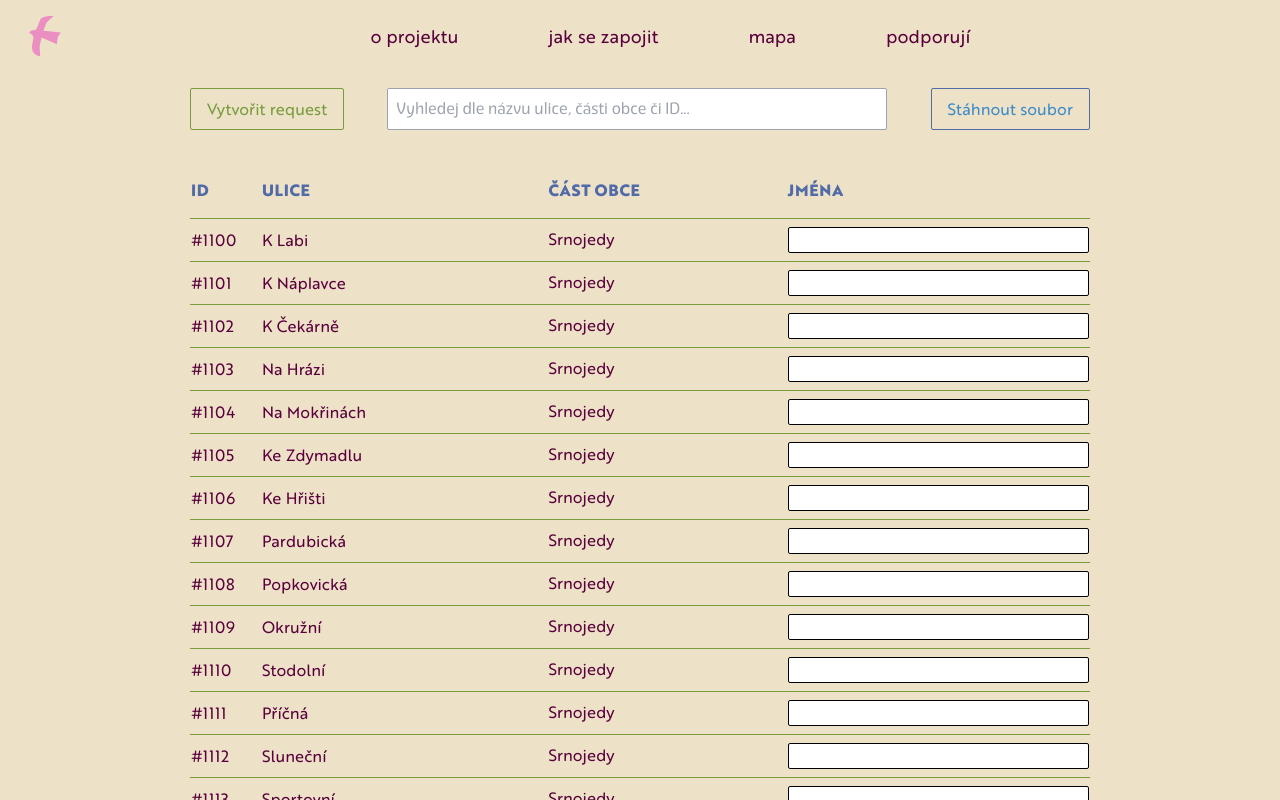
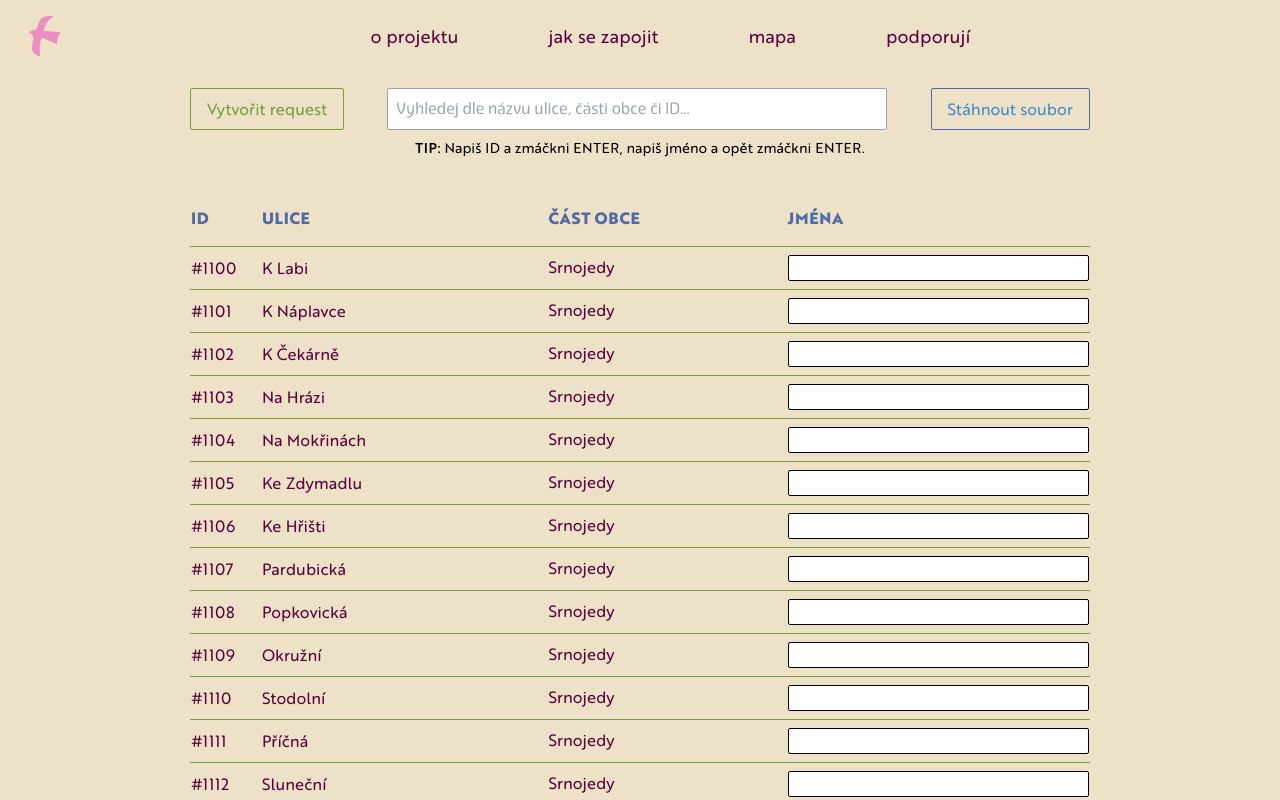
Before and after one commit to petrkucerak/modlitbyzaulice, a Next.js app: page /form in a window 1280 px wide. Shown: the top 800 px of the page. Built offline with nearby package versions, Linux system fonts and the light colour scheme.

Commit message:
Add workflow description

```diff
--- a/components/table/table.js
+++ b/components/table/table.js
@@ -73,7 +73,10 @@ export default function Table() {
           Stáhnout soubor
         </button>
       </div>
-
+      <p className="mt-2 text-sm">
+        <strong className="font-medium">TIP:</strong> Napiš ID a&nbsp;zmáčkni
+        ENTER, napiš jméno a&nbsp;opět zmáčkni ENTER.
+      </p>
       <table className="w-full my-8">
         <thead>
           <tr className="text-left font-brother1816 uppercase text-darkBlue">
```
